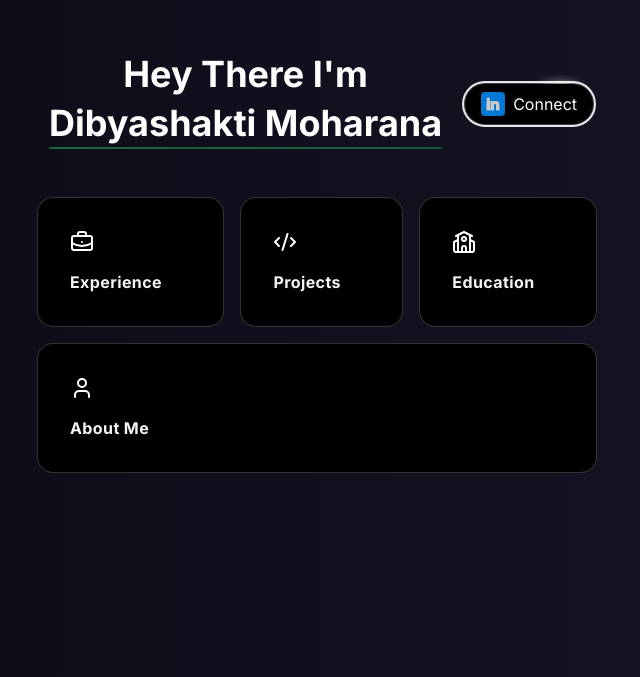
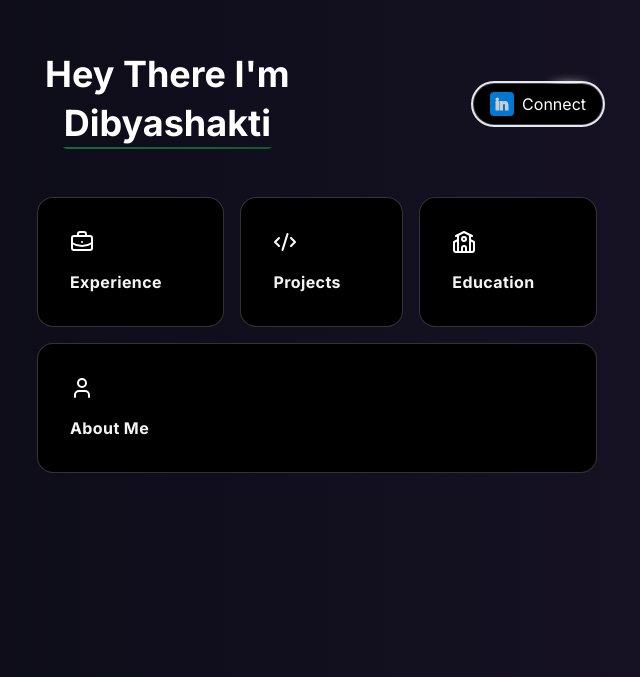
Before and after one commit to DibyashaktiMoharana/nextPortfolio, a Next.js app: page / in a window 1280 px wide. Shown: the part 123-800 px from the top of the page, without its empty margins (323-963 px from the left). Built offline with nearby package versions, Linux system fonts and the light colour scheme.

Commit message:
minor fixes

```diff
--- a/src/app/page.tsx
+++ b/src/app/page.tsx
@@ -22,7 +22,7 @@ const HomePage = () => {
 
   return (
     <div className="relative flex flex-col items-center justify-center h-screen dark max-w-xl mx-auto">
-      <div className="w-full flex flex-row justify-start items-center mt-4 flex-wrap">
+      <div className="w-full flex flex-row justify-between items-center mt-4 flex-wrap">
         <div>
           <motion.h1
             initial={{
@@ -42,7 +42,7 @@ const HomePage = () => {
             Hey
             There I'm{" "}<br/>
             <Highlight className="text-black dark:text-white">
-               Dibyashakti Moharana
+               Dibyashakti
             </Highlight>
           </motion.h1>
         </div>
```
